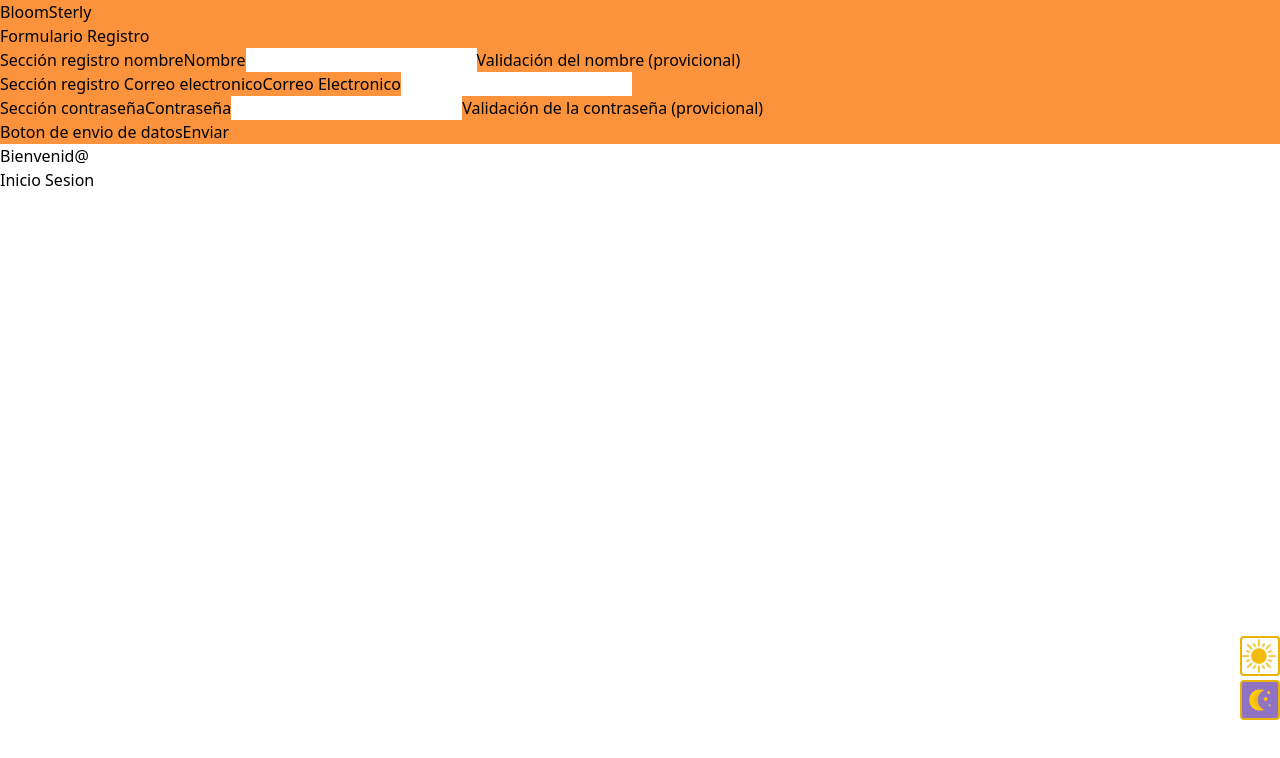
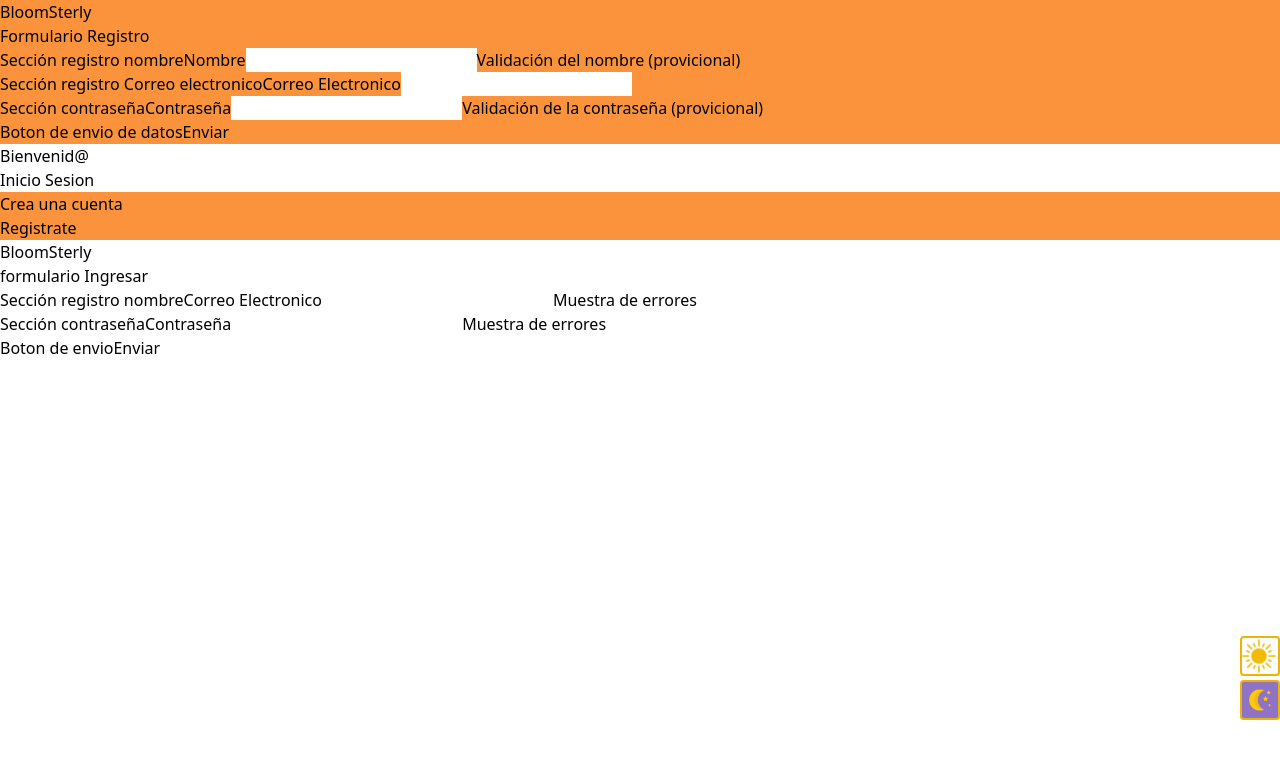
Before and after one commit to albust2005/bloomsterly, a React (Vite) app: page /login in a window 1280 px wide. Shown: the top 758 px of the page. Built offline with nearby package versions, Linux system fonts and the light colour scheme.

Commit message:
agregar ruta con react routes

```diff
--- a/src/App.jsx
+++ b/src/App.jsx
@@ -1,9 +1,9 @@
 import './App.css'
 
 import { LandingPage } from './components/Index'
-import { Registrar } from './components/registro'
 import { Route, Routes } from 'react-router'
 import { ThemeColor } from './components/buttons/buttonThemeColor'
+import { Login } from './components/Login'
 
 function App() {
   return (
@@ -11,7 +11,7 @@ function App() {
       <ThemeColor></ThemeColor>
       <Routes>
         <Route path='/' element={<LandingPage/>}></Route>
-        <Route path='/login' element={<Registrar/>}></Route>
+        <Route path='/login' element={<Login/>}></Route>
       </Routes>
     </div>
   )
--- /dev/null
+++ b/src/components/Login.jsx
@@ -0,0 +1,15 @@
+import { Ingresar } from "./inicio_sesion";
+import { Registrar } from "./registro";
+
+export function Login() {
+    return (
+        <div>
+            <div>
+                <Registrar></Registrar>
+            </div>
+            <div>
+                <Ingresar></Ingresar>
+            </div>
+        </div>
+    )
+}
--- a/src/components/buttons/buttonNav.jsx
+++ b/src/components/buttons/buttonNav.jsx
@@ -1,13 +1,14 @@
 import PropTypes from 'prop-types'
-
+import { Link } from 'react-router-dom'
 export function ButtonNav ({text, href}){
     return(
-        <a href={href}
+        <Link
+        to={href}
         className="font-title italic text-white text-lg bg-transparent
         hover:bg-purple-900 px-3 py-1 rounded-lg hover:ease-in-out duration-300 z-10
         dark:text-color_font_light ">
         {text}
-        </a>
+        </Link>
     )
 }
 
```
